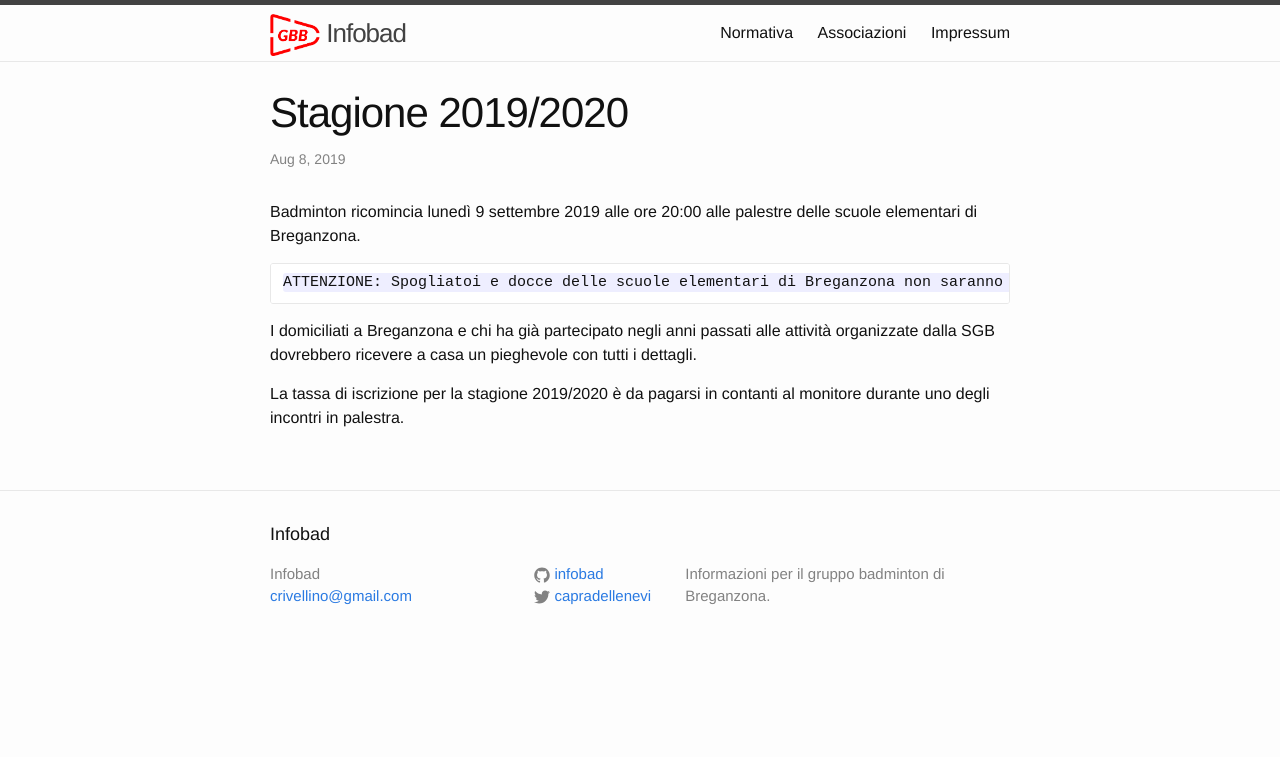
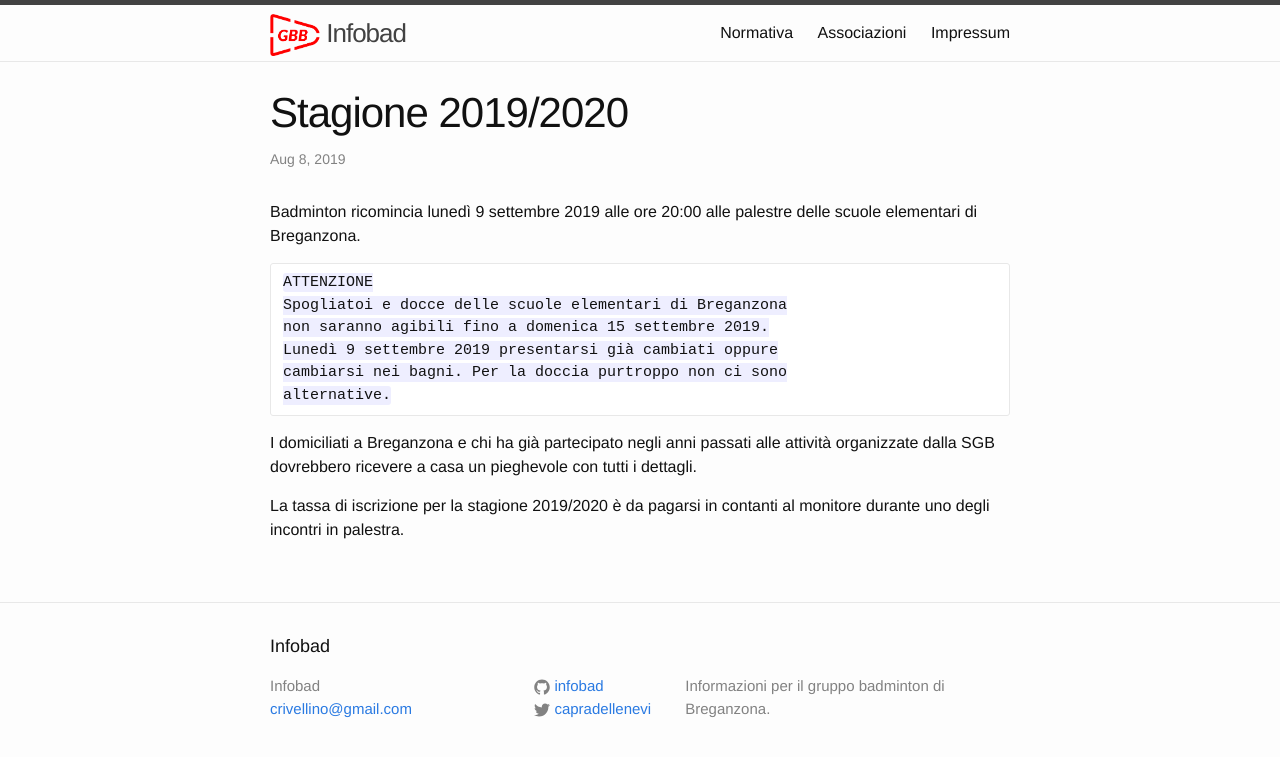
Before and after one commit to infobad/infobad.github.io, a Jekyll site: the page built from _posts/2019-08-08-stagione-2019-2020.markdown, in a window 1280 px wide. Shown: the top 757 px of the page. Built offline with Jekyll 4.4.1, drawn with Linux system fonts in a browser that asks for light colours.

Commit message:
Update new season information

````diff
--- a/_posts/2019-06-04-programma-estivo-2019.markdown
+++ b/_posts/2019-06-04-programma-estivo-2019.markdown
@@ -20,7 +20,7 @@ Le attività proseguono su base volontaria anche durante l'estate. René propone
 
 * Martedì 30 luglio 2019: vita parcour a Breganzona (partenza ore 20:00 dal bar Pradello)
 
-* Martedì 6 agosto 2019: APPUNTAMENTO ANNULLATO CAUSA CATTIVE CONDIZIONI METEOROLOGICHE
+* Martedì 6 agosto 2019: __APPUNTAMENTO ANNULLATO CAUSA CATTIVE CONDIZIONI METEOROLOGICHE__
 
 * Martedì 13 agosto 2019: vita parcour a Breganzona (partenza ore 20:00 dal bar Pradello)
 
--- a/_posts/2019-08-08-stagione-2019-2020.markdown
+++ b/_posts/2019-08-08-stagione-2019-2020.markdown
@@ -7,7 +7,12 @@ categories: blog update
 Badminton ricomincia lunedì 9 settembre 2019 alle ore 20:00 alle palestre delle scuole elementari di Breganzona.
 
 ```
-ATTENZIONE: Spogliatoi e docce delle scuole elementari di Breganzona non saranno agibili fino a domenica 15 settembre 2019 inclusa. Lunedì 9 settembre 2019 presentarsi già cambiati oppure cambiarsi nei bagni. Per la doccia purtroppo non ci sono alternative.
+ATTENZIONE
+Spogliatoi e docce delle scuole elementari di Breganzona
+non saranno agibili fino a domenica 15 settembre 2019.
+Lunedì 9 settembre 2019 presentarsi già cambiati oppure
+cambiarsi nei bagni. Per la doccia purtroppo non ci sono
+alternative.
 ```
 
 I domiciliati a Breganzona e chi ha già partecipato negli anni passati alle attività organizzate dalla SGB dovrebbero ricevere a casa un pieghevole con tutti i dettagli.
````
